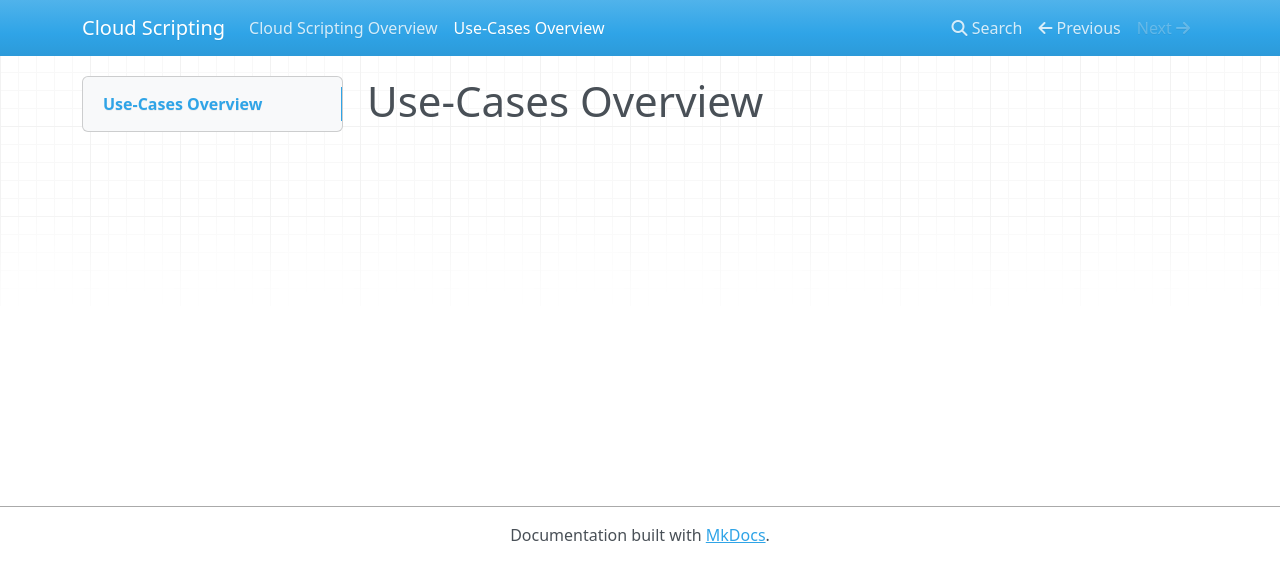
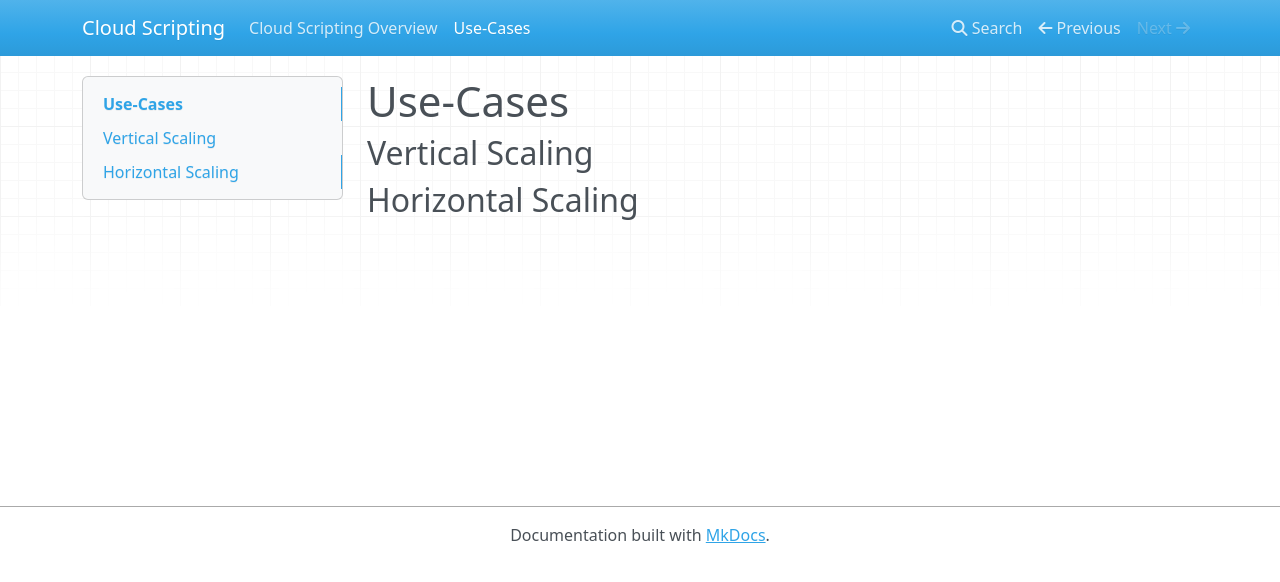
Before and after one commit to virtuozzo/cloudscripting-docs, an MkDocs documentation site: the page built from docs/use-cases.md, in a window 1280 px wide. Shown: the top 582 px of the page. Built offline with MkDocs 1.6.1, drawn with Linux system fonts in a browser that asks for light colours; nearby versions of some CDN libraries.

Commit message:
markdown test2

```diff
--- a/docs/use-cases.md
+++ b/docs/use-cases.md
@@ -1 +1,5 @@
-# Use-Cases Overview
+# Use-Cases
+
+## Vertical Scaling
+
+## Horizontal Scaling
```
